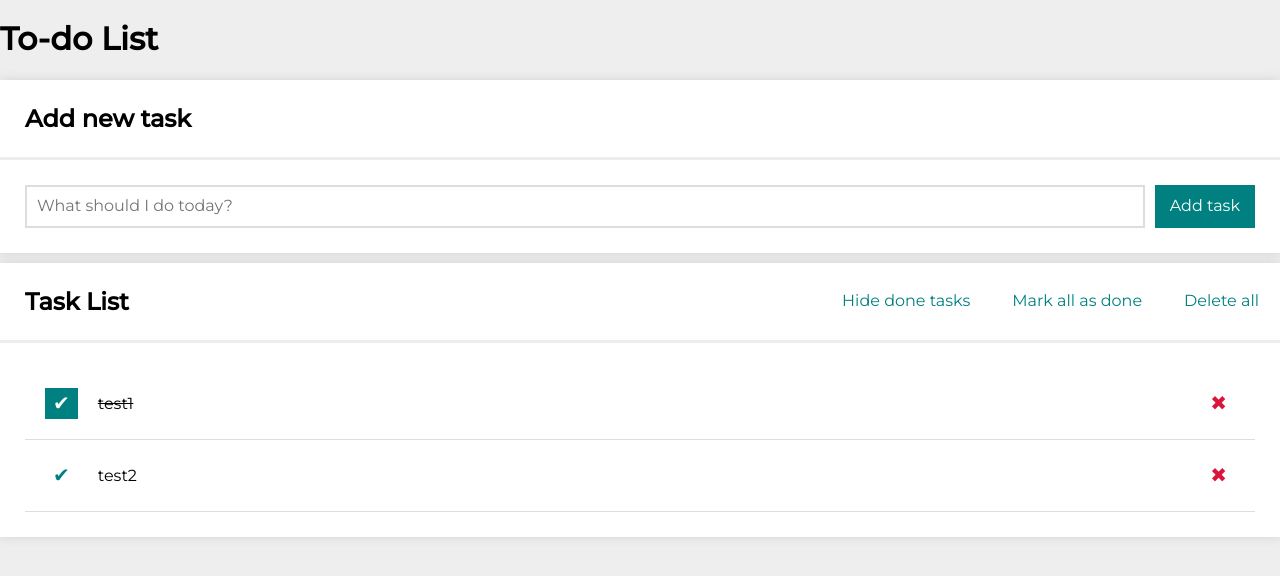
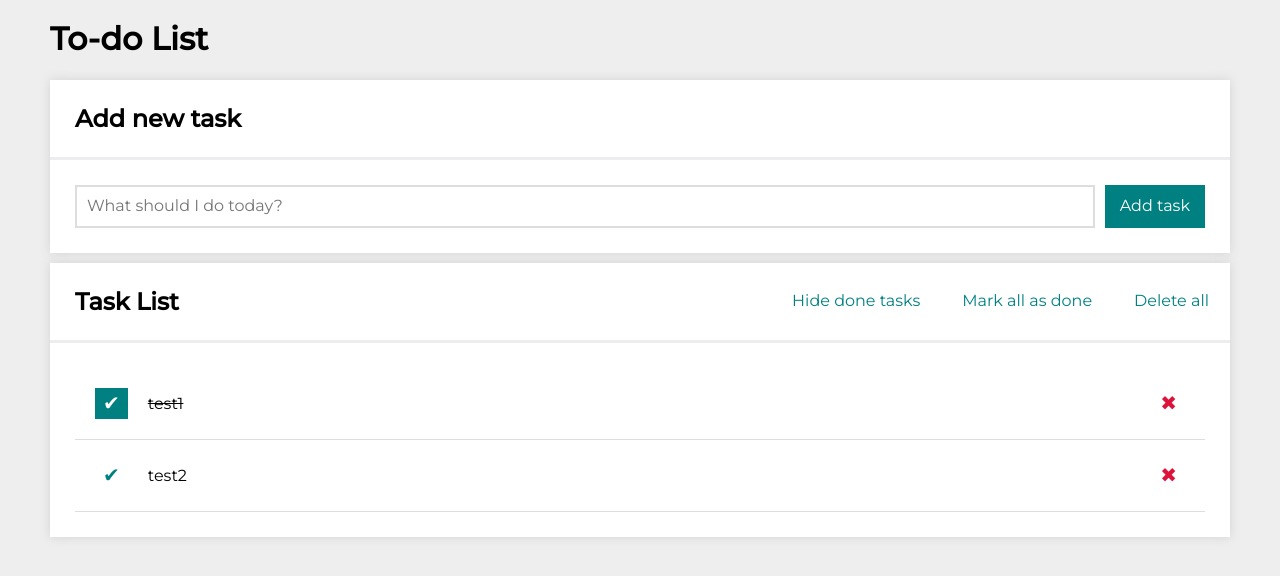
Before and after one commit to stolar-xyz/to-do-list-react, a React (Create React App) app: page / in a window 1280 px wide. Shown: the top 576 px of the page. Built offline with nearby package versions, Linux system fonts and the light colour scheme.

Commit message:
Container component added

```diff
--- a/src/App.js
+++ b/src/App.js
@@ -4,6 +4,7 @@ import List from "./List";
 import Buttons from "./Buttons";
 import Section from "./Section";
 import Header from "./Header";
+import Container from "./Container"
 
 const tasks = [
   { id: 1, content: "test1", done: true },
@@ -14,7 +15,7 @@ const hideDoneTasks = false;
 
 function App() {
   return (
-    <main classNameName="container">
+    <Container>
       <Header title="To-do List" />
       <Section
         title="Add new task"
@@ -25,7 +26,7 @@ function App() {
         body={<List tasks={tasks} hideDoneTasks={hideDoneTasks} />}
         extraHeaderContent={<Buttons tasks={tasks} hideDoneTasks={hideDoneTasks} />}
       />
-    </main>
+    </Container>
   );
 }
 
--- /dev/null
+++ b/src/Container/index.js
@@ -0,0 +1,10 @@
+import React from "react";
+import "./style.css";
+
+const Container = ({ children }) => (
+    <main className="container">
+        {children}
+    </main>
+);
+
+export default Container;
--- /dev/null
+++ b/src/Container/style.css
@@ -0,0 +1,5 @@
+.container {
+    max-width: 1200px;
+    padding: 0 10px;
+    margin: 0 auto;
+}
```
